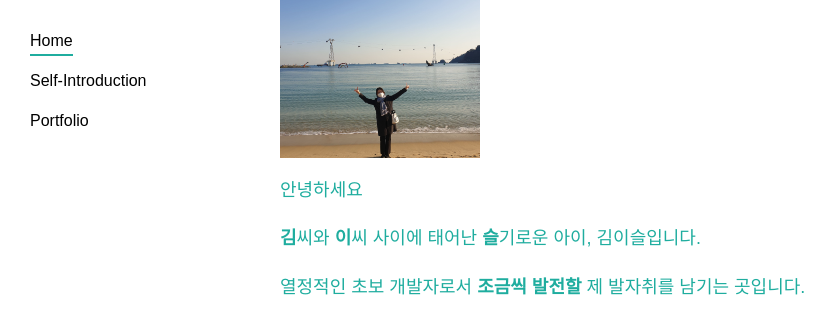
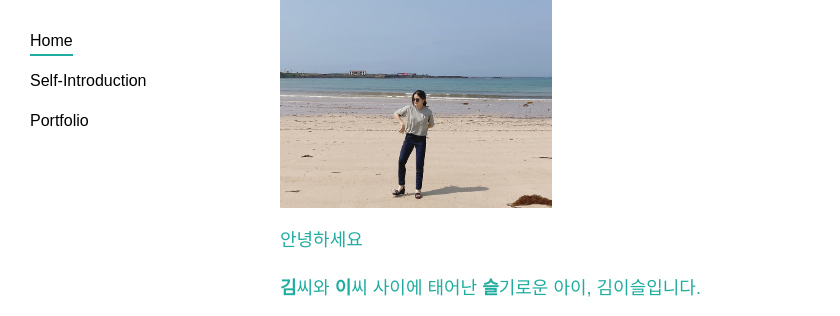
Before and after one commit to govlgkdl92/govlgkdl92.github.io, a plain HTML site: page index.html in a window 1280 px wide. Shown: the part 72-388 px from the top of the page, without its empty margins (0-840 px from the left). Drawn offline with Linux system fonts and the light colour scheme.

Commit message:
Update index.html

```diff
--- a/index.html
+++ b/index.html
@@ -64,8 +64,8 @@
         <div class="card" style="background-color: white; border: none;">
           <a href="dew/aboutme/about.html">
             <img class="card-img-top probootstrap-animate"
-                 style = "max-height: 200px; width:auto"
-                 src="dew/images/img_8.jpg" alt="About Me" data-animate-effect="fadeIn"/>
+                 style = "max-height: 250px; width:auto"
+                 src="dew/images/img_9.jpg" alt="About Me" data-animate-effect="fadeIn"/>
 
             <p></p>
             <p>안녕하세요</p>
```
